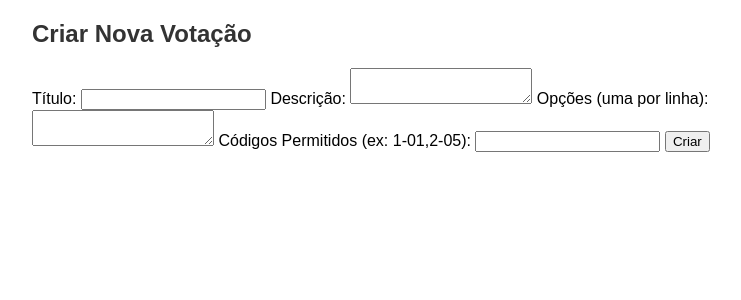
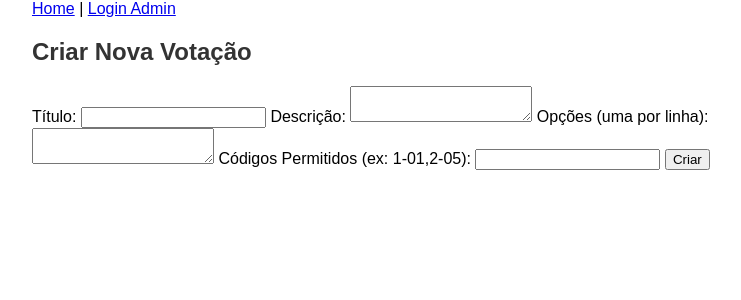
Before and after one commit to Felipe-Willian/Votacao_Escolar, a Flask app: page /admin/new in a window 1280 px wide. Shown: the top 300 px of the page, without its empty margins (208-949 px from the left). Run offline with Flask 3, Linux system fonts and the light colour scheme; the visitor is signed in with stand-in values (Sample User, id 1); parts of the project's set-up code (start-up, migrations or seed data) failed here and were passed over.

Commit message:
Atualização sistema de votação escolar

```diff
--- a/app/templates/base.html
+++ b/app/templates/base.html
@@ -8,6 +8,10 @@
   <script src="https://cdn.jsdelivr.net/npm/chart.js"></script>
 </head>
 <body class="container">
+    <nav class="mb-4">
+      <a href="{{ url_for('public.index') }}">Home</a> |
+      <a href="{{ url_for('admin.login') }}">Login Admin</a>
+    </nav>
   {% with messages = get_flashed_messages(with_categories=true) %}
     {% if messages %}
       <div>
--- a/app/templates/index.html
+++ b/app/templates/index.html
@@ -1,6 +1,7 @@
 {% extends 'base.html' %}
 {% block content %}
   <h2>Votações Disponíveis</h2>
+  <p><a href="{{ url_for('admin.login') }}" class="btn btn-secondary">Administração</a></p>
   <ul>
     {% for poll in polls %}
       <li>
```
Also changed, not shown: 2 other files.
